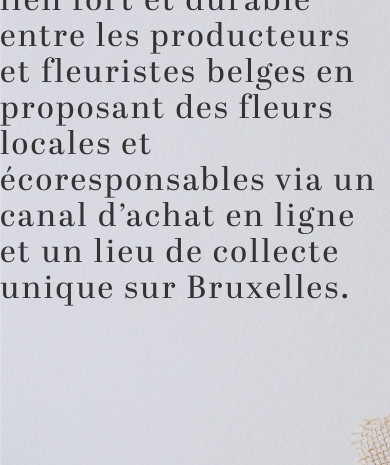
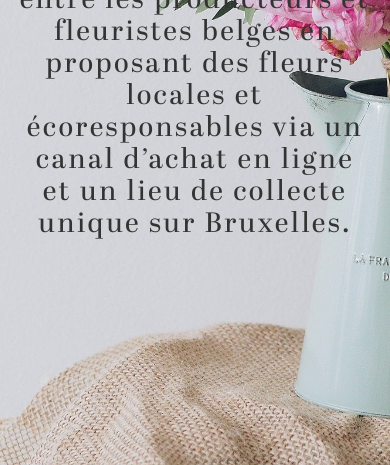
Before and after one commit to katerinaliub/mariepoppies, a website: page index.html in a window 390 px wide. Shown: the part 379-844 px from the top of the page. Drawn offline with Linux system fonts and the light colour scheme.

Commit message:
add responsive to header and first block

```diff
--- a/sass/base/_typography.scss
+++ b/sass/base/_typography.scss
@@ -32,7 +32,8 @@ body {
 .heading-primary {
   font-weight: normal;
   letter-spacing: .3rem;
-  font-size: 4rem;
+  font-size: 3.5rem;
+
 
   &__bold {
     font-family: $font-heading;
--- a/sass/components/_nav.scss
+++ b/sass/components/_nav.scss
@@ -1,6 +1,10 @@
 .nav {
   list-style: none;
   font-size: 1.4rem;
+
+  @include respond(phone) {
+    display: none;
+  }
 
   &__item {
     display: inline-block;
--- a/sass/layout/_header.scss
+++ b/sass/layout/_header.scss
@@ -6,6 +6,16 @@
   padding: 35px 30px;
   position: relative;
   z-index: 10;
+
+  @include respond(tab-land) {
+    padding: 15px;
+    max-width: 90%;
+  }
+
+  @include respond(phone) {
+    margin-top: 25px;
+    padding: 0 15px;
+  }
 
   &__wrap {
     width: 100%;
@@ -18,6 +28,12 @@
     min-height: 50px;
   }
 
+  &__info {
+    @include respond(phone) {
+      display: none;
+    }
+  }
+
   &__logo {
     position: absolute;
     left: 50%;
--- a/sass/pages/_home.scss
+++ b/sass/pages/_home.scss
@@ -1,5 +1,13 @@
 .container {
   margin-top: -170px;
+
+  @include respond(tab-land) {
+    margin-top: -130px;
+  }
+
+  @include respond(phone) {
+    margin-top: -75px;
+  }
 }
 
 .section1 {
@@ -7,15 +15,27 @@
   height: 100vh;
   background-image: url(../assets/img/bg-section-1.jpg);
   background-size: cover;
+  background-position: center;
   display: flex;
   justify-content: center;
   align-items: center;
 
   &__text-box {
     position: absolute;
-    max-width: 60rem;
+    max-width: 80rem;
     top: calc(50% + 85px);
     transform: translateY(-50%);
 
+    @include respond(tab-land) {
+      top: calc(50% + 65px);
+      left: 5%;
+    }
+
+    @include respond(phone) {
+      top: calc(50% + 37.5px);
+      right: 5%;
+      max-width: unset;
+      text-align: center;
+    }
   }
 }
```
Also changed, not shown: css/style.css.
